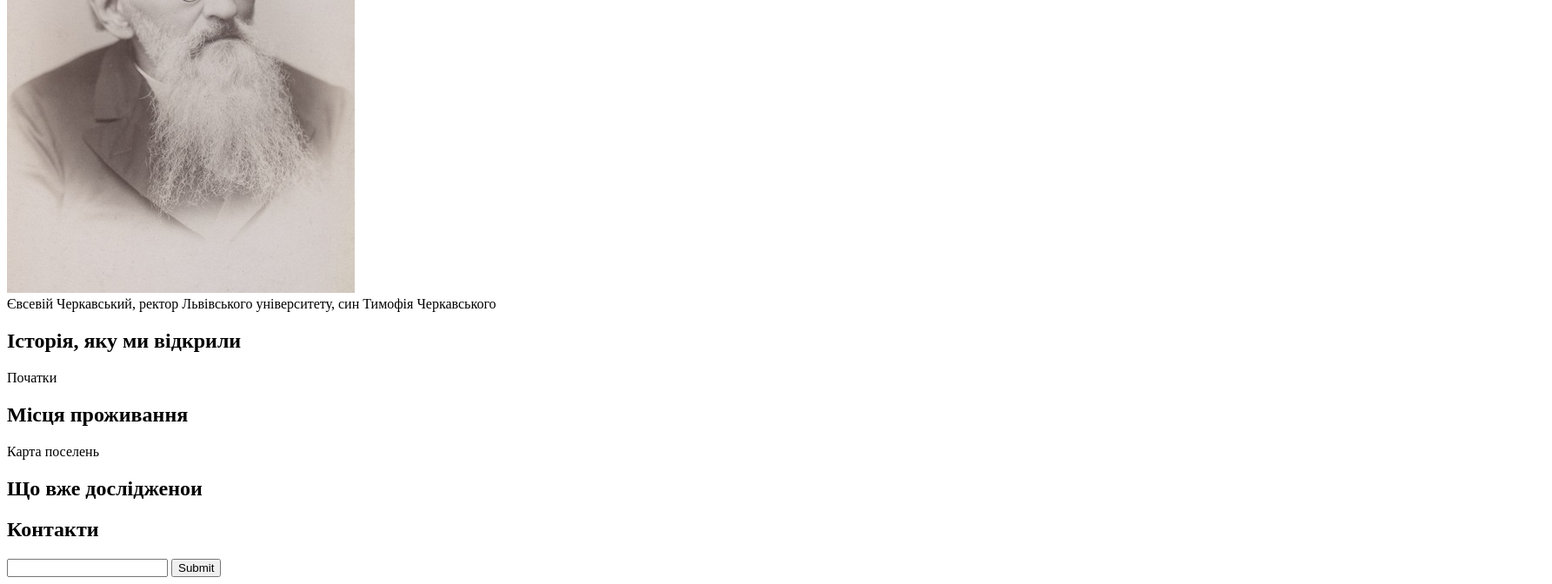
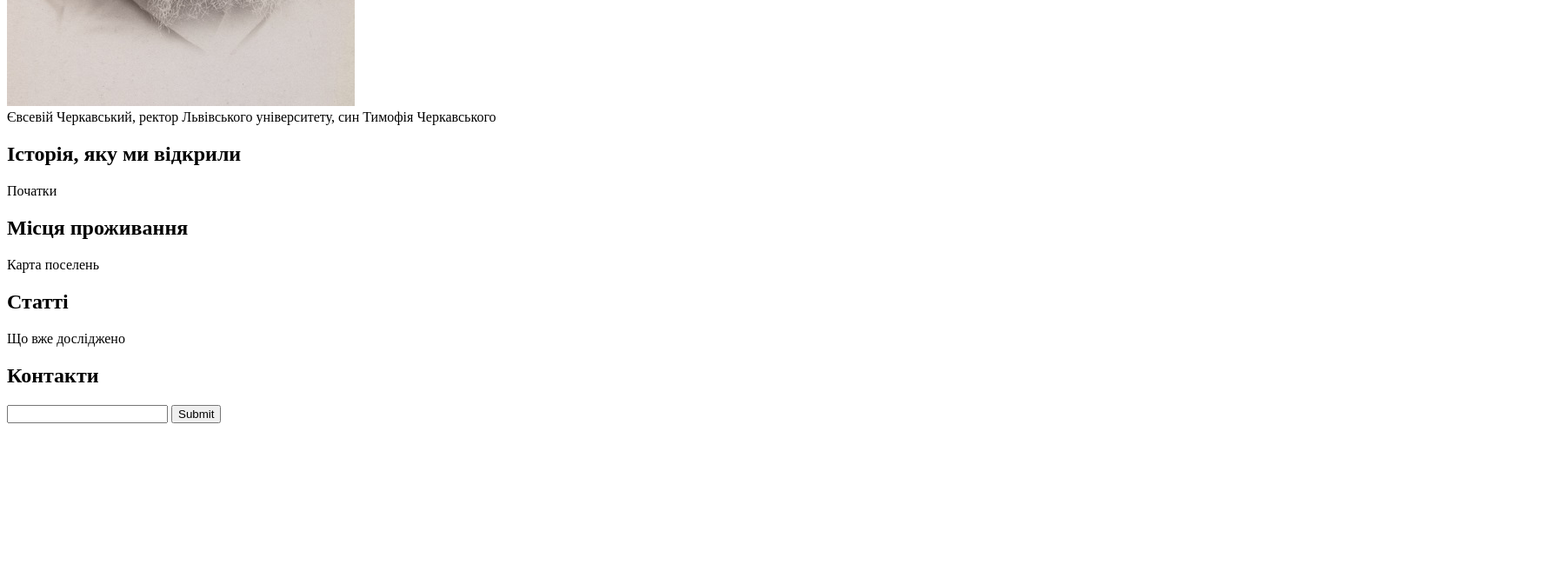
Before and after one commit to RomanZnesinnya/heritage-project, a plain HTML site: page index.html in a window 1280 px wide. Shown: the part 1627-2299 px from the top of the page at 87% size, 1785 px wide, since content can reach past the window. After the commit the page ends 2122 px from the top, so only its background shows below. Drawn offline with Linux system fonts and the light colour scheme.

Commit message:
Added el

```diff
--- a/index.html
+++ b/index.html
@@ -9,7 +9,7 @@
 <body>
     <header>
         <nav>
-           <div class="text"> <textarea name="Family heritage"></textarea>
+           <div class="text"> <textarea name="Родинна спадщина"></textarea>
            </div>
            <div class="menu">
                <a href="#">Про нас</a>
@@ -57,8 +57,8 @@
             <p>Карта поселень</p>
         </section>
         <section class="articles">
-            <h2>Що вже дослідженои</h2>
-            <p></p>
+            <h2>Статті</h2>
+            <p>Що вже досліджено</p>
         </section>
     </main>
     <footer>
```
Also changed, not shown: img/background_first.jpg.
